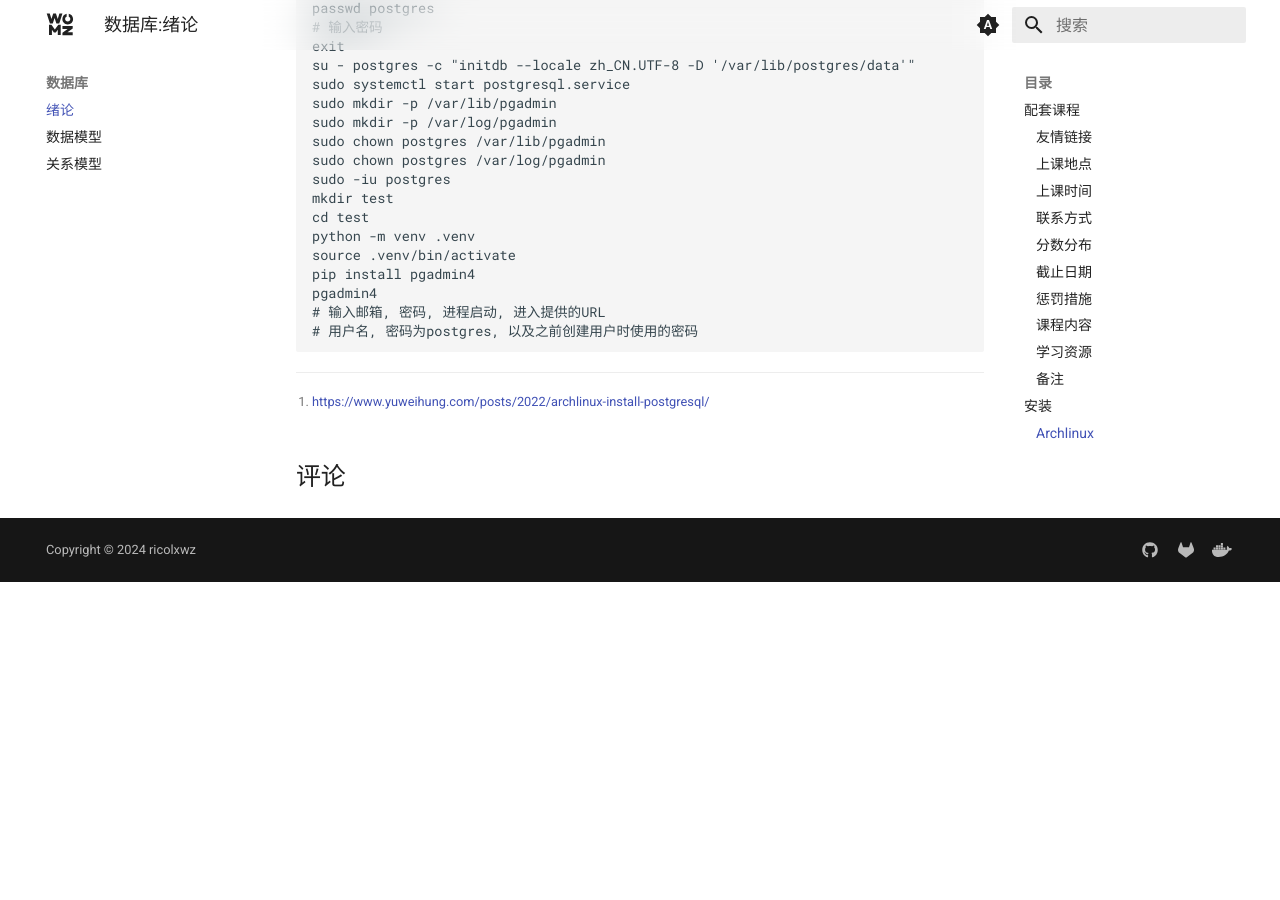
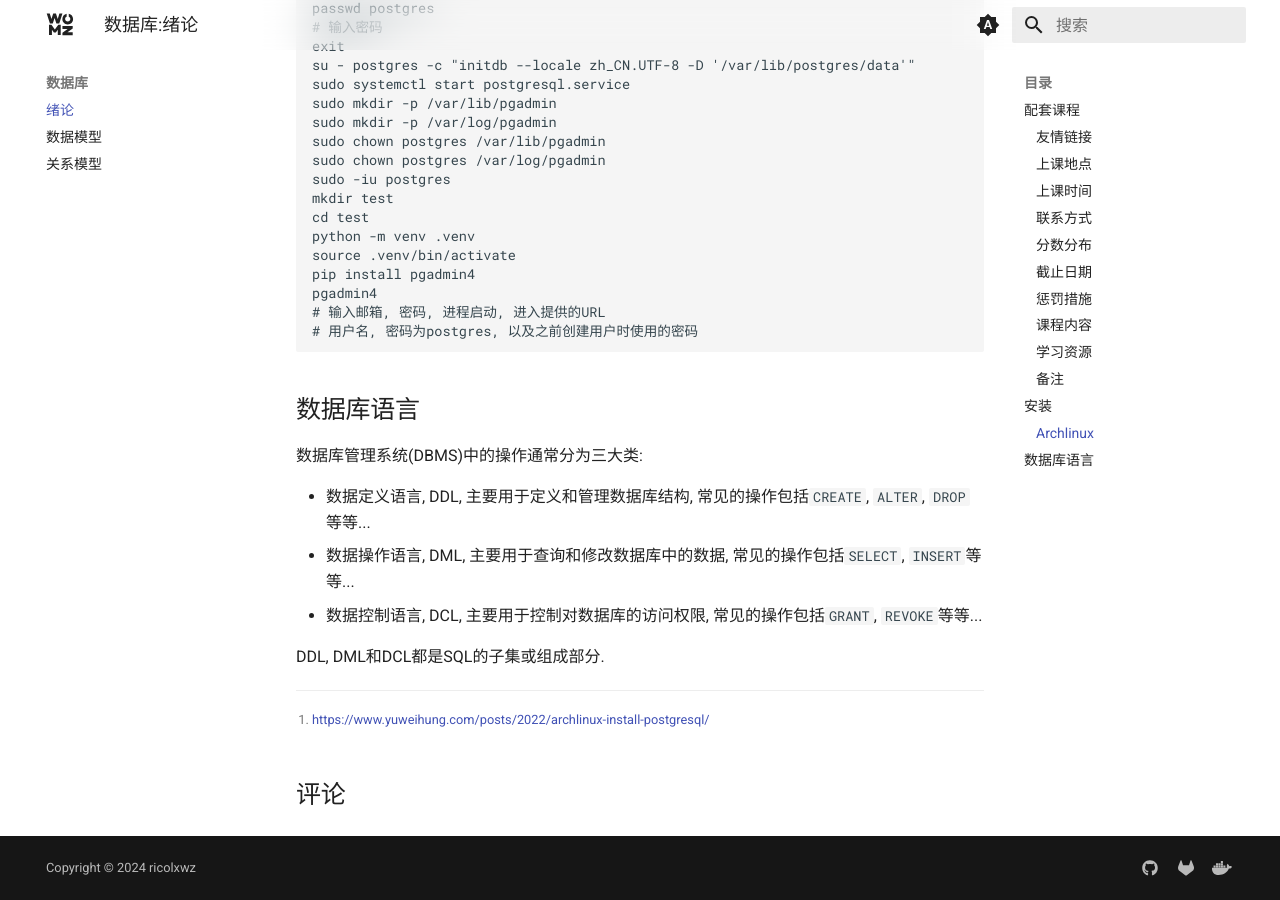
Before and after one commit to sigmax01/gk, an MkDocs documentation site: the page built from docs/数据库/绪论.md, in a window 1280 px wide and 900 px high, scrolled down 2450 px. Built offline with MkDocs 1.6.1 and Material for MkDocs 9.7.7, drawn with Linux system fonts in a browser that asks for light colours; comment, search, counter and statistics services are not loaded; before the commit the page ends 3032 px from its top, so only the background shows below that.

Commit message:
update \347\273\252\350\256\272.md"

````diff
--- a/docs/数据库/绪论.md
+++ b/docs/数据库/绪论.md
@@ -97,4 +97,15 @@ pgadmin4
 # 输入邮箱, 密码, 进程启动, 进入提供的URL
 # 用户名, 密码为postgres, 以及之前创建用户时使用的密码
 ```
+
+## 数据库语言
+
+数据库管理系统(DBMS)中的操作通常分为三大类:
+
+- 数据定义语言, DDL, 主要用于定义和管理数据库结构, 常见的操作包括`CREATE`, `ALTER`, `DROP`等等...
+- 数据操作语言, DML, 主要用于查询和修改数据库中的数据, 常见的操作包括`SELECT`, `INSERT`等等...
+- 数据控制语言, DCL, 主要用于控制对数据库的访问权限, 常见的操作包括`GRANT`, `REVOKE`等等...
+
+DDL, DML和DCL都是SQL的子集或组成部分.
+
 [^1]: https://www.yuweihung.com/posts/2022/archlinux-install-postgresql/
````
